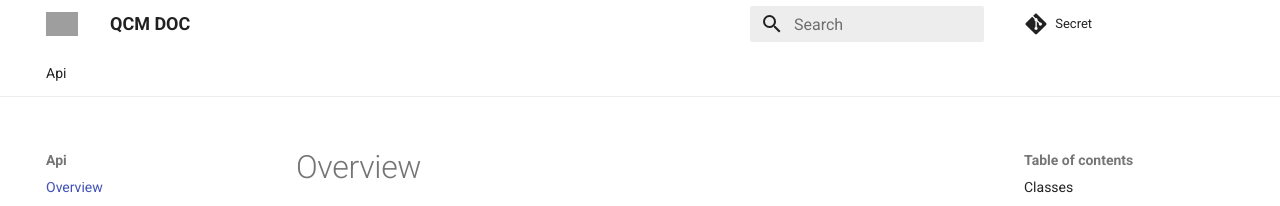
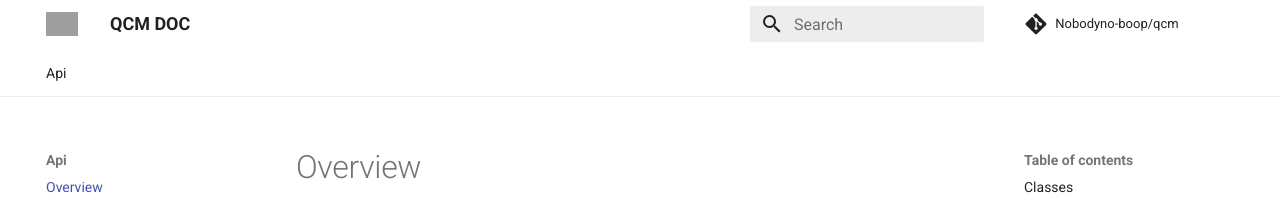
Before and after one commit to Nobodyno-boop/qcm, an MkDocs documentation site: the page built from docs/api/index.md, in a window 1280 px wide. Shown: the top 206 px of the page. Built offline with MkDocs 1.6.1 and Material for MkDocs 9.7.7, drawn with Linux system fonts in a browser that asks for light colours; comment, search, counter and statistics services are not loaded; grey boxes are pictures that could not be loaded.

```diff
--- a/mkdocs.yml
+++ b/mkdocs.yml
@@ -13,7 +13,7 @@ theme:
   features:
     - navigation.tabs
 
-repo_name: 'Secret'
+repo_name: 'Nobodyno-boop/qcm'
 repo_url: 'https://github.com/Nobodyno-boop/qcm'
 
 # enabled extensions
```
